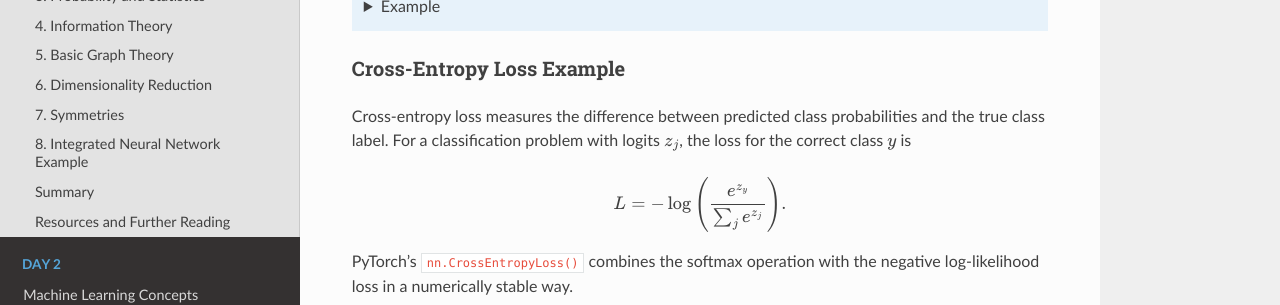
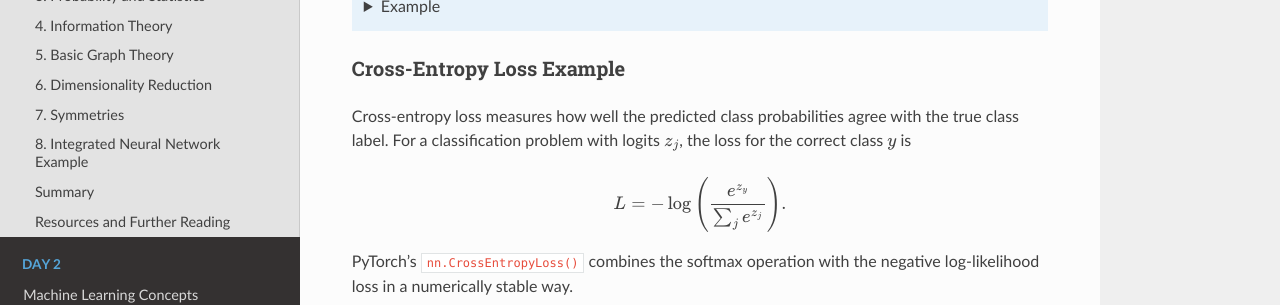
Before and after one commit to pojeda/course-mlmd, an MkDocs documentation site: the page built from docs/day1.md, in a window 1280 px wide and 900 px high, scrolled down 11651 px. Shown: the part 151-456 px from the top of the window. Built offline with MkDocs 1.6.1, drawn with Linux system fonts in a browser that asks for light colours; nearby versions of some CDN libraries.

Commit message:
first day equivariances

```diff
--- a/docs/day1.md
+++ b/docs/day1.md
@@ -1065,7 +1065,7 @@ it to zero.
 
 ### Cross-Entropy Loss Example
 
-Cross-entropy loss measures the difference between predicted class probabilities and the true class label.
+Cross-entropy loss measures how well the predicted class probabilities agree with the true class label.
 For a classification problem with logits $z_j$, the loss for the correct class $y$ is
 
 $$
```
